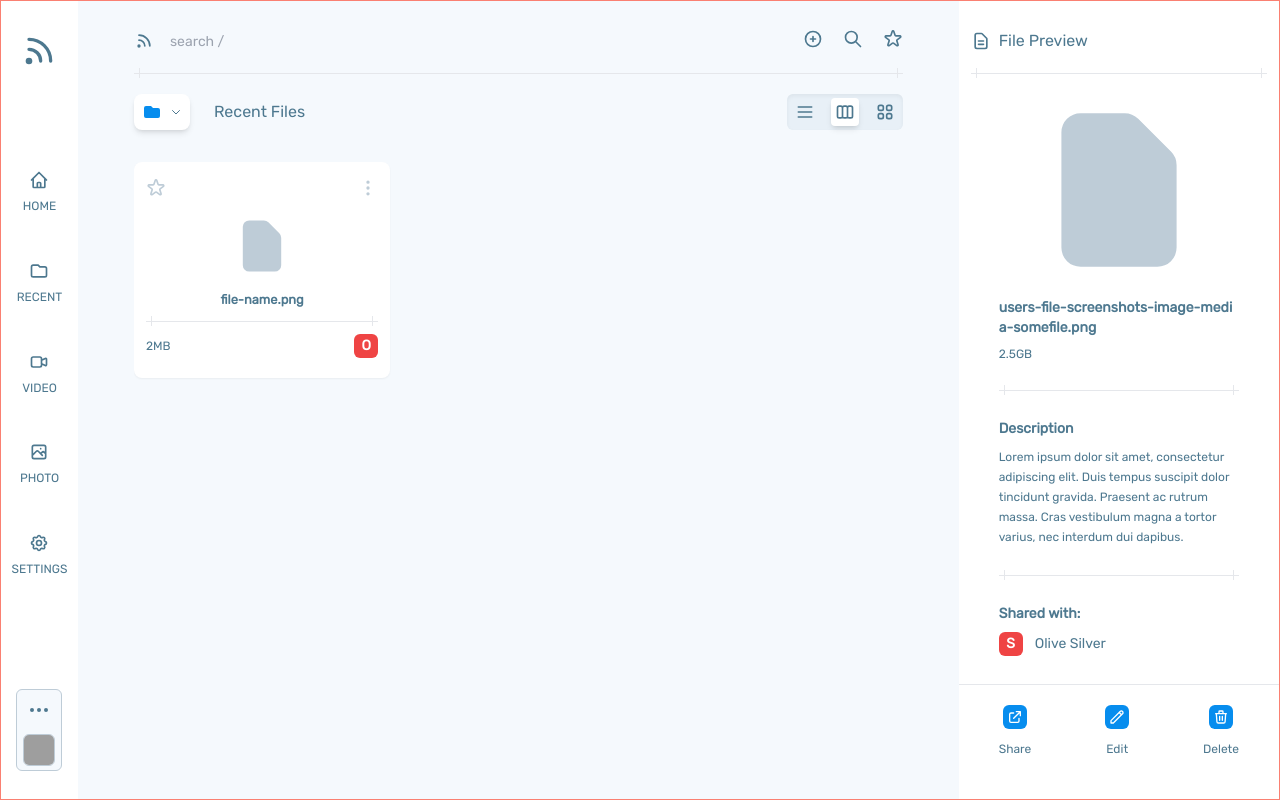
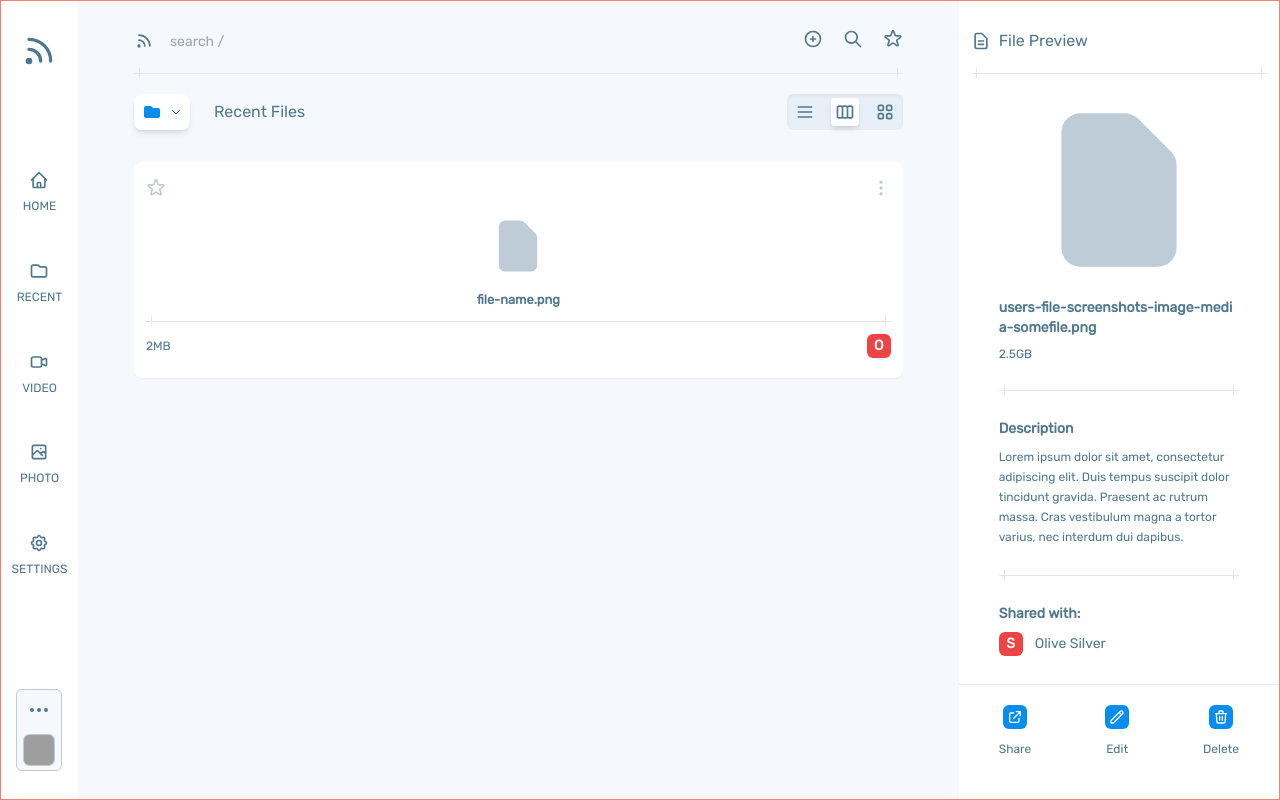
Before and after one commit to micaiah-effiong/File-share, a Vue app in the folder client/: page / in a window 1280 px wide. Built offline with nearby package versions, Linux system fonts and the light colour scheme; grey boxes are pictures that could not be loaded.

Commit message:
💄 set with to full as it displays in a grid layout

```diff
--- a/client/src/components/File/GridFileItem/GridFileItem.vue
+++ b/client/src/components/File/GridFileItem/GridFileItem.vue
@@ -2,8 +2,7 @@
   <div
     class="
       bg-white
-      md:w-4/12 md:max-w-sm
-      w-1/2
+      w-full
       min-w-min
       rounded-lg
       shadow-sm
```
Also changed, not shown: 1 other file (tests, documents, lock files or other folders).
